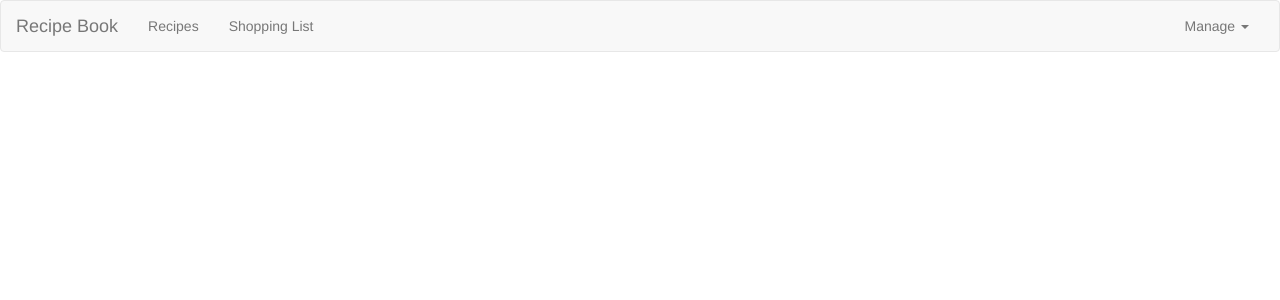
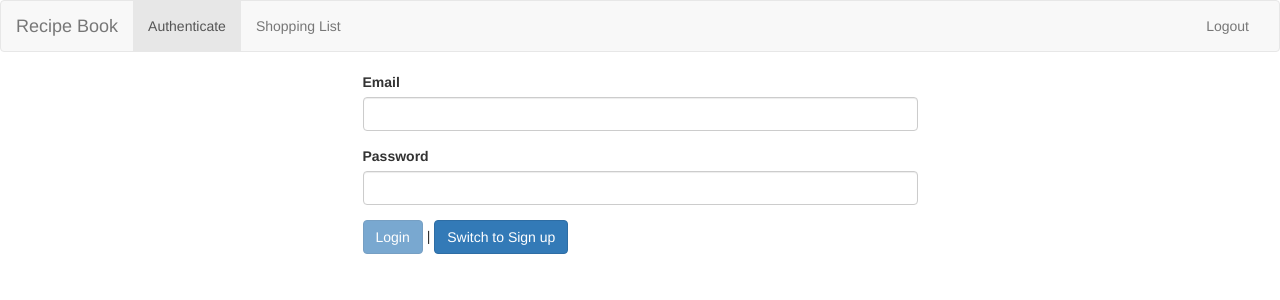
Before and after one commit to lukeguanyihe/angular, an Angular app: page /auth in a window 1280 px wide. Before the commit this address led to /. Shown: the top 300 px of the page. Built offline with nearby package versions, Linux system fonts and the light colour scheme.

Commit message:
auth token

```diff
--- a/src/app/app-routing.module.ts
+++ b/src/app/app-routing.module.ts
@@ -1,5 +1,6 @@
 import { NgModule } from '@angular/core';
 import { Routes, RouterModule } from '@angular/router';
+import { AuthComponent } from './auth/auth.component';
 import { RecipeDetailComponent } from './recipes/recipe-detail/recipe-detail.component';
 import { RecipeEditComponent } from './recipes/recipe-edit/recipe-edit.component';
 import { RecipeStartComponent } from './recipes/recipe-start/recipe-start.component';
@@ -17,6 +18,7 @@ const appRoutes: Routes = [
 
   ]},
   { path: 'shopping-list', component: ShoppingListComponent},
+  { path: 'auth', component: AuthComponent}
 ];
 
 @NgModule({
--- a/src/app/app.module.ts
+++ b/src/app/app.module.ts
@@ -17,6 +17,8 @@ import { ShoppingListService } from './shopping-list/shopping-list.service';
 import { RecipeStartComponent } from './recipes/recipe-start/recipe-start.component';
 import { RecipeEditComponent } from './recipes/recipe-edit/recipe-edit.component';
 import { RecipeService } from './recipes/recipe.service';
+import { AuthComponent } from './auth/auth.component';
+import { LoadingSpinnerComponent } from './shared/loading-spinner/loading-spinner.component';
 @NgModule({
   declarations: [
     HeaderComponent,
@@ -29,7 +31,9 @@ import { RecipeService } from './recipes/recipe.service';
     ShoppingEditComponent,
     DropdownDirective,
     RecipeStartComponent,
-    RecipeEditComponent
+    RecipeEditComponent,
+    AuthComponent,
+    LoadingSpinnerComponent
   ],
   imports: [
     BrowserModule,
--- /dev/null
+++ b/src/app/auth/auth.component.html
@@ -0,0 +1,47 @@
+<div class="row">
+  <div class="col-xs-12 col-md-6 col-md-offset-3">
+    <div class="alert alert-danger" *ngIf="error">
+      <p>{{ error }}</p>
+    </div>
+    <div *ngIf="isLoading" style="text-align: center;">
+      <app-loading-spinner></app-loading-spinner>
+    </div>
+    <form #authForm="ngForm" (ngSubmit)="onSubmit(authForm)" *ngIf="!isLoading">
+      <div class="form-group">
+        <label for="email">Email</label>
+        <input
+          type="email"
+          class="form-control"
+          id="email"
+          ngModel
+          name="email"
+          required
+          email
+          />
+      </div>
+
+      <div class="form-group">
+        <label for="password">Password</label>
+        <input
+          type="password"
+          class="form-control"
+          id="password"
+          ngModel
+          name="password"
+          required
+          minlength="6"
+          />
+      </div>
+
+      <div>
+        <button class="btn btn-primary" type="submit" [disabled]="!authForm.valid">
+          {{ isLoginMode ? 'Login' : 'Sign up'}}
+        </button>
+        |
+        <button class="btn btn-primary" (click)="onSwitchMode()" type="button">
+          Switch to {{ isLoginMode ? 'Sign up' : 'Login'}}
+        </button>
+      </div>
+    </form>
+  </div>
+</div>
--- /dev/null
+++ b/src/app/auth/auth.component.ts
@@ -0,0 +1,53 @@
+import { Component } from "@angular/core";
+import { NgForm } from "@angular/forms";
+import { Router } from "@angular/router";
+import { Observable } from "rxjs";
+import { AuthResponseData, AuthService } from "./auth.service";
+
+@Component({
+  selector: 'app-auth',
+  templateUrl: './auth.component.html'
+})
+
+export class AuthComponent {
+  isLoginMode = true;
+  isLoading = false;
+  error: string = null;
+
+  constructor(private authService: AuthService, private router: Router) {}
+
+  onSwitchMode() {
+    this.isLoginMode = !this.isLoginMode;
+  }
+
+  onSubmit(form: NgForm) {
+    if (!form.valid) {
+      return;
+    }
+
+    const email = form.value.email;
+    const password = form.value.password;
+
+    let authObs: Observable<AuthResponseData>;
+
+    this.isLoading = true;
+    if (this.isLoginMode) {
+      authObs = this.authService.login(email, password);
+    } else {
+     authObs = this.authService.signup(email, password);
+    }
+
+    authObs.subscribe(
+      resData => {
+        console.log(resData)
+        this.isLoading = false;
+        this.router.navigate(['/recipes']);
+      },
+      errorMessage => {
+        this.error = errorMessage;
+        this.isLoading = false;
+      }
+    )
+    form.reset();
+  }
+}
--- /dev/null
+++ b/src/app/auth/auth.service.ts
@@ -0,0 +1,95 @@
+import { HttpClient, HttpErrorResponse } from "@angular/common/http";
+import { Injectable } from "@angular/core";
+import { BehaviorSubject, Subject, throwError } from "rxjs";
+import { catchError, tap } from "rxjs/operators";
+import { User } from "./user.model";
+
+export interface AuthResponseData {
+  kind: string;
+  idToken: string;
+  email: string;
+  refreshToken: string;
+  expiresIn: string;
+  localId: string;
+  registered?: boolean;
+}
+
+@Injectable({providedIn: 'root'})
+export class AuthService {
+  user = new BehaviorSubject<User>(null);
+  constructor(private http: HttpClient) {}
+
+  signup(email: string, password: string) {
+    return this.http
+    .post<AuthResponseData>(
+      'https://identitytoolkit.googleapis.com/v1/accounts:signUp?key=AIzaSyCR5_YI8nbSZf_a51w3l6aIccFUad40ylc',
+      {
+        email: email,
+        password: password,
+        returnSecureToken: true
+      }
+    )
+    .pipe(catchError(this.handleError),
+      tap(resData => {
+        this.handleAuthentication(
+          resData.email,
+          resData.localId,
+          resData.idToken,
+          +resData.expiresIn
+        );
+      })
+    );
+  }
+
+  login(email: string, password: string) {
+    return this.http.post<AuthResponseData>(
+      'https://identitytoolkit.googleapis.com/v1/accounts:signInWithPassword?key=AIzaSyCR5_YI8nbSZf_a51w3l6aIccFUad40ylc',
+    {
+      email: email,
+      password: password,
+      returnSecureToken: true
+    })
+    .pipe(catchError(this.handleError),
+      tap(resData => {
+        this.handleAuthentication(
+          resData.email,
+          resData.localId,
+          resData.idToken,
+          +resData.expiresIn
+        );
+      })
+    );
+  }
+
+  private handleAuthentication(email: string, userId: string, token: string, expiresIn: number) {
+    const expirationDate = new Date(
+      new Date().getTime() + +expiresIn*1000
+    );
+    const user = new User(
+      email,
+      userId,
+      token,
+      expirationDate
+    );
+    this.user.next(user);
+  }
+
+  private handleError(errorRes: HttpErrorResponse) {
+    let errorMessage = 'an unknown error occurred!';
+    if (!errorRes.error || !errorRes.error.error) {
+      return throwError(errorMessage);
+    }
+    switch (errorRes.error.error.message) {
+      case 'EMAIL_EXISTS':
+        errorMessage = 'this email exists already';
+        break;
+      case 'EMAIL_NOT_FOUND':
+        errorMessage = 'this email not found';
+        break;
+      case 'INVALID_PASSWORD':
+        errorMessage = 'wrong password';
+        break;
+    }
+    return throwError(errorMessage);
+  }
+}
--- /dev/null
+++ b/src/app/auth/user.model.ts
@@ -0,0 +1,14 @@
+export class User {
+  constructor(
+    public email: string,
+    public id: string,
+    private _token: string,
+    private _tokenExpirationDate: Date) {}
+
+  get token() {
+    if (!this._tokenExpirationDate || new Date() > this._tokenExpirationDate){
+      return null;
+    }
+    return this._token;
+  }
+}
--- a/src/app/header/header.component.html
+++ b/src/app/header/header.component.html
@@ -6,12 +6,16 @@
 
     <div class="collapse navbar-collapse">
       <ul class="nav navbar-nav">
-        <li routerLinkActive="active"><a routerLink="/recipes">Recipes</a></li>
+        <li routerLinkActive="active" *ngIf="isAuthenticated"><a routerLink="/recipes">Recipes</a></li>
+        <li routerLinkActive="active" *ngIf="!isAuthenticated"><a routerLink="/auth">Authenticate</a></li>
         <li routerLinkActive="active"><a routerLink="/shopping-list">Shopping List</a></li>
       </ul>
 
       <ul class="nav navbar-nav navbar-right">
-        <li class="dropdown" appDropdown>
+        <li>
+          <a style="cursor: pointer;">Logout</a>
+        </li>
+        <li class="dropdown" appDropdown *ngIf="isAuthenticated">
           <a style="cursor: pointer;" class="dropdown-toggle" role="button">Manage <span class="caret"></span></a>
           <ul class="dropdown-menu">
             <li><a style="cursor: pointer;" (click)="onSaveData()">Save Data</a></li>
--- a/src/app/header/header.component.ts
+++ b/src/app/header/header.component.ts
@@ -1,4 +1,6 @@
-import { Component, EventEmitter, Output } from "@angular/core";
+import { Component, EventEmitter, OnDestroy, OnInit, Output } from "@angular/core";
+import { Subscription } from "rxjs";
+import { AuthService } from "../auth/auth.service";
 import { DataStorageService } from "../shared/data-storage.service";
 
 @Component({
@@ -6,10 +8,24 @@ import { DataStorageService } from "../shared/data-storage.service";
   templateUrl: './header.component.html'
 })
 
-export class HeaderComponent {
-  @Output() featureSelected = new EventEmitter<string>();
+export class HeaderComponent implements OnInit, OnDestroy {
+  isAuthenticated = false;
+  private userSub: Subscription;
 
-  constructor(private dataStorageService: DataStorageService) {}
+  constructor(
+    private dataStorageService: DataStorageService,
+    private authService: AuthService
+  ) {}
+
+  ngOnInit() {
+    this.userSub = this.authService.user.subscribe(
+      user => {
+        this.isAuthenticated = !!user; //!user? false : true;
+        console.log(!user);
+        console.log(!!user)
+      }
+    );
+  }
 
   onSaveData() {
     this.dataStorageService.storeRecipes();
@@ -22,4 +38,8 @@ export class HeaderComponent {
   // onSelect(feature: string) {
   //   this.featureSelected.emit(feature) //emit the event when click the button
   // }
+
+  ngOnDestroy() {
+    this.userSub.unsubscribe();
+  }
 }
--- a/src/app/shared/data-storage.service.ts
+++ b/src/app/shared/data-storage.service.ts
@@ -1,13 +1,16 @@
 import { Injectable } from "@angular/core";
-import { HttpClient } from "@angular/common/http";
+import { HttpClient, HttpParams } from "@angular/common/http";
 import { RecipeService } from "../recipes/recipe.service";
 import { Recipe } from "../recipes/recipe.model";
-import { map, tap } from 'rxjs/operators';
+import { exhaustMap, map, take, tap } from 'rxjs/operators';
+import { AuthService } from "../auth/auth.service";
 
 @Injectable({providedIn: 'root'})
 export class DataStorageService {
-  constructor(private http: HttpClient, private recipeService: RecipeService) {
-
+  constructor(
+    private http: HttpClient,
+    private recipeService: RecipeService,
+    private authService: AuthService){
   }
 
   storeRecipes() {
@@ -21,16 +24,28 @@ export class DataStorageService {
   }
 
   fetchRecipes() {
-    return this.http.get<Recipe[]>('https://ng-course-recipe-book-48fcf-default-rtdb.firebaseio.com/recipes.json')
-      .pipe(
+    return this.authService.user.pipe(
+      take(1),
+      exhaustMap(user => {
+        return this.http.get<Recipe[]>(
+          'https://ng-course-recipe-book-48fcf-default-rtdb.firebaseio.com/recipes.json',
+          {
+            params: new HttpParams().set('auth', user.token)
+          }
+        )
+      }
+    ),
     map(recipes => {
       return recipes.map(recipe => {
-            return {...recipe, ingredients: recipe.ingredients? recipe.ingredients : []};
+        return {
+          ...recipe,
+          ingredients: recipe.ingredients? recipe.ingredients : []
+        };
       });
     }),
     tap(recipes => {
       this.recipeService.setRecipes(recipes);
     })
-      )
+    );
   }
 }
--- /dev/null
+++ b/src/app/shared/loading-spinner/loading-spinner.component.css
@@ -0,0 +1,36 @@
+.lds-facebook {
+  display: inline-block;
+  position: relative;
+  width: 80px;
+  height: 80px;
+}
+.lds-facebook div {
+  display: inline-block;
+  position: absolute;
+  left: 8px;
+  width: 16px;
+  background: rgb(230, 47, 47);
+  animation: lds-facebook 1.2s cubic-bezier(0, 0.5, 0.5, 1) infinite;
+}
+.lds-facebook div:nth-child(1) {
+  left: 8px;
+  animation-delay: -0.24s;
+}
+.lds-facebook div:nth-child(2) {
+  left: 32px;
+  animation-delay: -0.12s;
+}
+.lds-facebook div:nth-child(3) {
+  left: 56px;
+  animation-delay: 0;
+}
+@keyframes lds-facebook {
+  0% {
+    top: 8px;
+    height: 64px;
+  }
+  50%, 100% {
+    top: 24px;
+    height: 32px;
+  }
+}
--- /dev/null
+++ b/src/app/shared/loading-spinner/loading-spinner.component.ts
@@ -0,0 +1,10 @@
+import { Component } from "@angular/core";
+
+@Component({
+  selector: 'app-loading-spinner',
+  template:
+    '<div class="lds-facebook"><div></div><div></div><div></div></div>',
+  styleUrls: ['./loading-spinner.component.css']
+})
+
+export class LoadingSpinnerComponent{}
```
Lines whose indentation alone changed are shown as unchanged.
